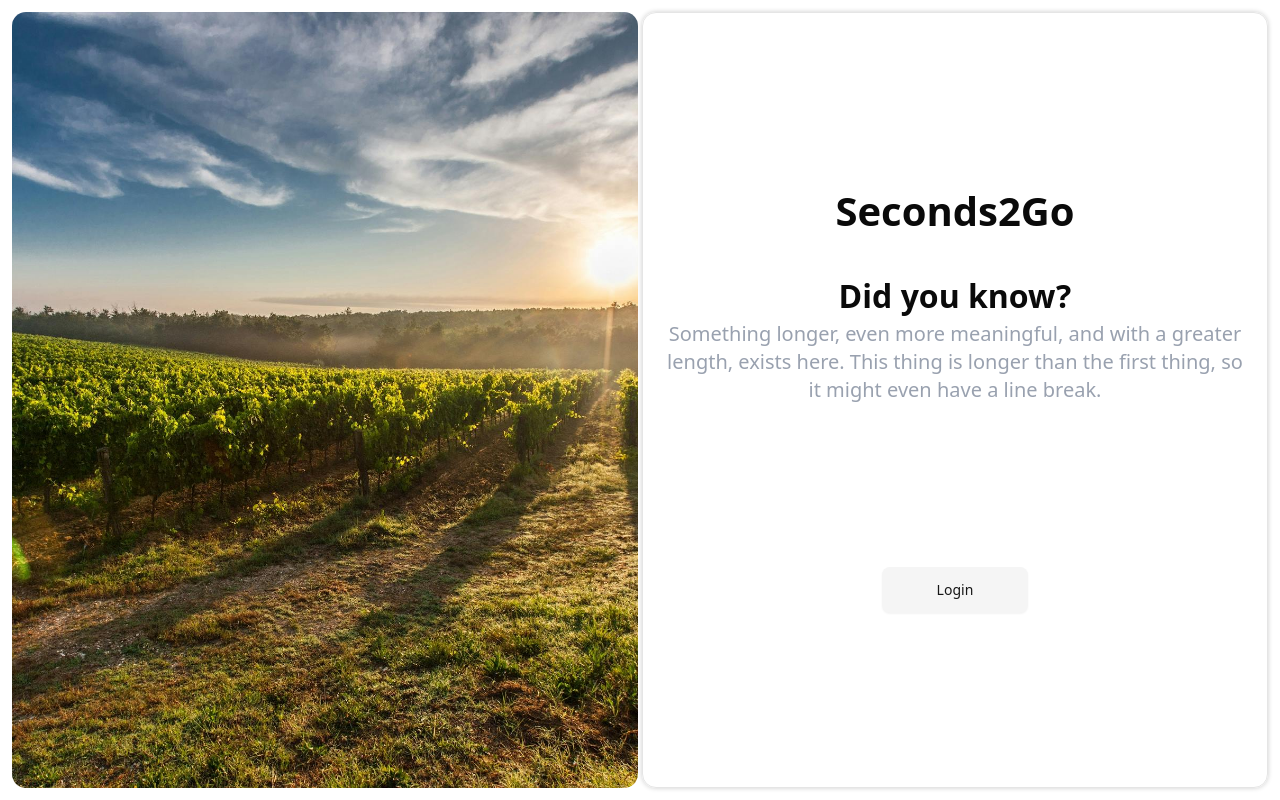
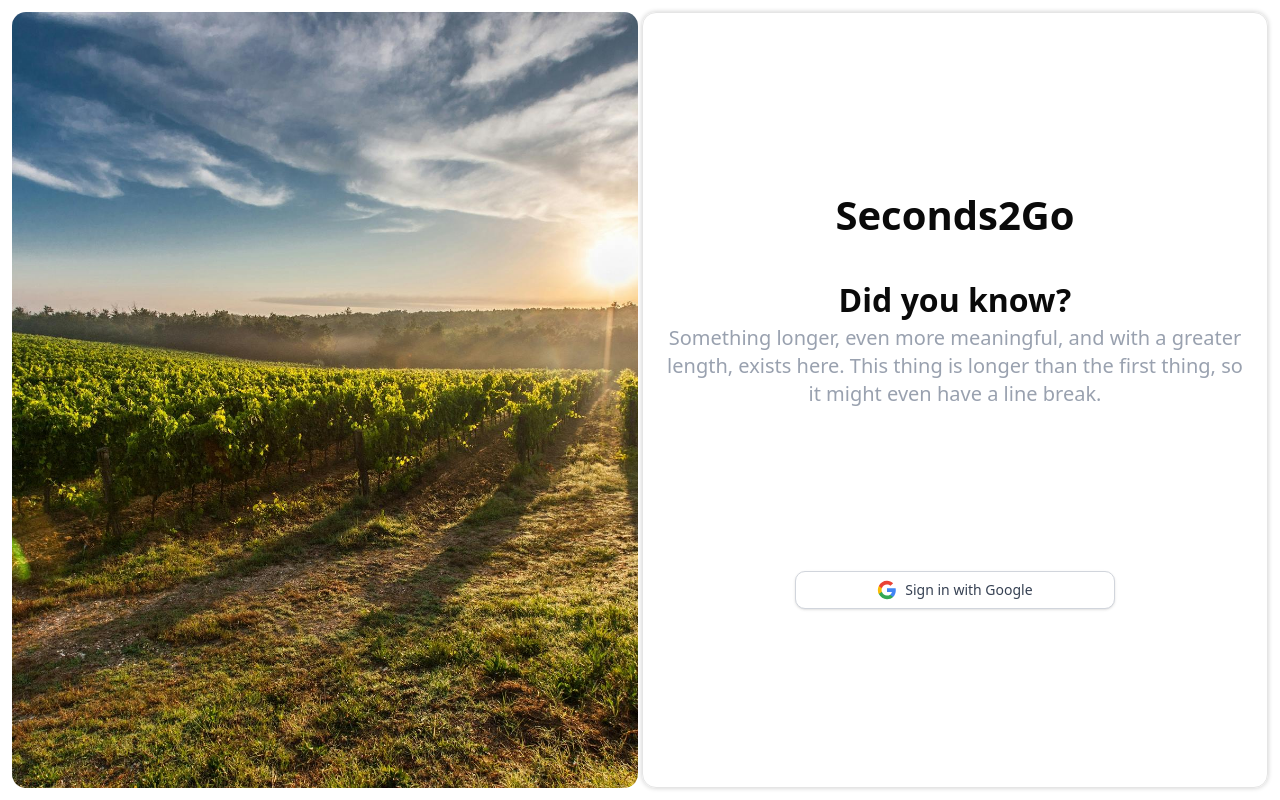
Before and after one commit to m4ur1n0/wildhacks-2025, a Next.js app: page / in a window 1280 px wide. Built offline with nearby package versions, Linux system fonts and the light colour scheme; no server answers.

Commit message:
auth working, working on home page

```diff
--- /dev/null
+++ b/src/app/home/page.js
@@ -0,0 +1,13 @@
+import ProfileLink from '@/components/ProfileLink'
+import React from 'react'
+
+const page = () => {
+  return (
+    <div className='home-page-full w-screen h-screen p-3'>
+        <ProfileLink />
+
+    </div>
+  )
+}
+
+export default page
--- a/src/app/layout.js
+++ b/src/app/layout.js
@@ -1,3 +1,4 @@
+import { AuthProvider } from "@/context/authContext";
 import { Geist, Geist_Mono } from "next/font/google";
 import "./globals.css";
 
@@ -19,11 +20,15 @@
 export default function RootLayout({ children }) {
   return (
     <html lang="en">
-      <body
-        className={`${geistSans.variable} ${geistMono.variable} antialiased`}
-      >
-        {children}
-      </body>
+
+        <body
+          className={`${geistSans.variable} ${geistMono.variable} antialiased`}
+        >
+          <AuthProvider>
+          {children}
+          </AuthProvider>
+        </body>
+
     </html>
   );
 }
--- a/src/app/page.js
+++ b/src/app/page.js
@@ -1,6 +1,12 @@
+"use client"
+
 import FadingTextComponent from "@/components/FadingTextComponent";
-import { Button } from "@/components/ui/button";
-import Link from "next/link";
+import GoogleSignInButton from "@/components/GoogleSignInButton";
+import { useAuth } from "@/context/authContext";
+import { useRouter } from "next/navigation";
+
+import { useEffect } from "react";
+
 
 export default function Home() {
   const didYouKnowTexts = [
@@ -9,9 +15,15 @@
     "A third thing exists here, and we love how it does."
   ]
 
-  const handleLoginButtonClick = () => {
-    console.log('login button clicked')
-  }
+  const {user} = useAuth();
+  const router = useRouter();
+
+
+  useEffect(() => {
+    if (user) {
+      router.push('/home');
+    }
+  }, [user, router])
 
   return (
 
@@ -31,9 +43,11 @@
 
 
 
-        <Button variant={'secondary'} className='w-1/4 h-1/16' asChild>
-          <Link href='/home'>Login</Link>
-        </Button>
+        {user ?
+        <p>Welcome {user.displayName}</p>
+        :
+        <GoogleSignInButton />
+        }
 
 
       </div>
--- /dev/null
+++ b/src/components/GoogleSignInButton.jsx
@@ -0,0 +1,41 @@
+"use client"
+import { useAuth } from '@/context/authContext'
+import React from 'react'
+
+const GoogleSignInButton = () => {
+    const {signInWithGoogle} = useAuth();
+
+  return (
+    <button
+      onClick={signInWithGoogle}
+      className="flex items-center justify-center w-full max-w-xs px-4 py-2 space-x-2 transition-colors duration-300 bg-white border border-gray-300 rounded-lg shadow-sm hover:bg-gray-50 focus:outline-none focus:ring-2 focus:ring-offset-2 focus:ring-blue-500"
+    >
+      <svg
+        className="w-5 h-5"
+        viewBox="0 0 24 24"
+        fill="none"
+        xmlns="http://www.w3.org/2000/svg"
+      >
+        <path
+          d="M22.56 12.25c0-.78-.07-1.53-.2-2.25H12v4.26h5.92c-.26 1.37-1.04 2.53-2.21 3.31v2.77h3.57c2.08-1.92 3.28-4.74 3.28-8.09z"
+          fill="#4285F4"
+        />
+        <path
+          d="M12 23c2.97 0 5.46-.98 7.28-2.66l-3.57-2.77c-.98.66-2.23 1.06-3.71 1.06-2.86 0-5.29-1.93-6.16-4.53H2.18v2.84C3.99 20.53 7.7 23 12 23z"
+          fill="#34A853"
+        />
+        <path
+          d="M5.84 14.09c-.22-.66-.35-1.36-.35-2.09s.13-1.43.35-2.09V7.07H2.18C1.43 8.55 1 10.22 1 12s.43 3.45 1.18 4.93l2.85-2.22.81-.62z"
+          fill="#FBBC05"
+        />
+        <path
+          d="M12 5.38c1.62 0 3.06.56 4.21 1.64l3.15-3.15C17.45 2.09 14.97 1 12 1 7.7 1 3.99 3.47 2.18 7.07l3.66 2.84c.87-2.6 3.3-4.53 6.16-4.53z"
+          fill="#EA4335"
+        />
+      </svg>
+      <span className="text-sm font-medium text-gray-700">Sign in with Google</span>
+    </button>
+  )
+}
+
+export default GoogleSignInButton
--- /dev/null
+++ b/src/components/ProfileLink.js
@@ -0,0 +1,14 @@
+"use client"
+import { useAuth } from '@/context/authContext'
+import React from 'react'
+
+const ProfileLink = () => {
+    const {user} = useAuth();
+  return (
+    <div className='profile-picture-and-link absolute top-3 right-3 w-[40px] h-[40px]'>
+        <img src={user.photoURL} className='profile-photo rounded-full' />
+    </div>
+  )
+}
+
+export default ProfileLink
--- /dev/null
+++ b/src/context/authContext.js
@@ -0,0 +1,85 @@
+"use client"
+
+/**
+ *
+ * RETURNED USER LOOKS LIKE THIS:
+ *
+ * {
+  uid: "x8y2z1a9b7c6",                    // Unique Firebase user ID
+  displayName: "John Doe",                // User's full name
+  email: "john.doe@example.com",          // Verified email address
+  photoURL: "https://.../photo.jpg",      // Profile picture URL
+  emailVerified: true,                    // Always true for Google sign-in
+  phoneNumber: null,                      // null unless phone auth used
+  isAnonymous: false,                     // false for Google sign-in
+  providerData: [                         // Array of linked auth providers
+    {
+      uid: "123456789",                   // Google's ID for the user
+      displayName: "John Doe",
+      email: "john.doe@example.com",
+      photoURL: "https://.../photo.jpg",
+      providerId: "google.com"           // Identifies Google as provider
+    }
+  ],
+  metadata: {
+    creationTime: "2023-01-01T12:00:00Z", // When account was created
+    lastSignInTime: "2023-05-15T09:30:00Z"// Last login timestamp
+  },
+  refreshToken: "ABCD1234...",           // Used to get new ID tokens
+  providerId: "firebase",                 // Always 'firebase' for direct auth
+  // Methods available on the user object:
+  getIdToken(),
+  getIdTokenResult(),
+  reload(),
+  toJSON()
+}
+
+
+ */
+
+import { createContext, useContext, useEffect, useState } from 'react';
+import { auth } from '../lib/firebaseConfig';
+import { GoogleAuthProvider, signInWithPopup, signOut } from 'firebase/auth';
+
+const AuthContext = createContext();
+
+export function AuthProvider({ children }) {
+  const [user, setUser] = useState(null);
+  const [loading, setLoading] = useState(true);
+
+  useEffect(() => {
+    const unsubscribe = auth.onAuthStateChanged((user) => {
+      setUser(user);
+      setLoading(false);
+    });
+
+    return () => unsubscribe();
+  }, []);
+
+  const signInWithGoogle = async () => {
+    try {
+      const provider = new GoogleAuthProvider();
+      await signInWithPopup(auth, provider);
+    } catch (error) {
+      console.error("Error signing in with Google:", error);
+    }
+  };
+
+  const logout = async () => {
+    try {
+      await signOut(auth);
+    } catch (error) {
+      console.error("Error signing out:", error);
+    }
+  };
+
+  return (
+    <AuthContext.Provider value={{ user, loading, signInWithGoogle, logout }}>
+      {!loading && children}
+    </AuthContext.Provider>
+  );
+}
+
+export function useAuth() {
+  return useContext(AuthContext);
+}
--- /dev/null
+++ b/src/lib/firebaseConfig.js
@@ -0,0 +1,16 @@
+import { initializeApp } from "firebase/app";
+import { getAuth, GoogleAuthProvider } from "firebase/auth";
+
+const firebaseConfig = {
+  apiKey: process.env.NEXT_PUBLIC_FIREBASE_API_KEY,
+  authDomain: process.env.NEXT_PUBLIC_FIREBASE_AUTH_DOMAIN,
+  projectId: process.env.NEXT_PUBLIC_FIREBASE_PROJECT_ID,
+  storageBucket: process.env.NEXT_PUBLIC_FIREBASE_STORAGE_BUCKET,
+  messagingSenderId: process.env.NEXT_PUBLIC_FIREBASE_MESSAGING_SENDER_ID,
+  appId: process.env.NEXT_PUBLIC_FIREBASE_APP_ID
+};
+
+// Initialize Firebase
+const app = initializeApp(firebaseConfig);
+export const auth = getAuth(app);
+export const googleProvider = new GoogleAuthProvider();
```
